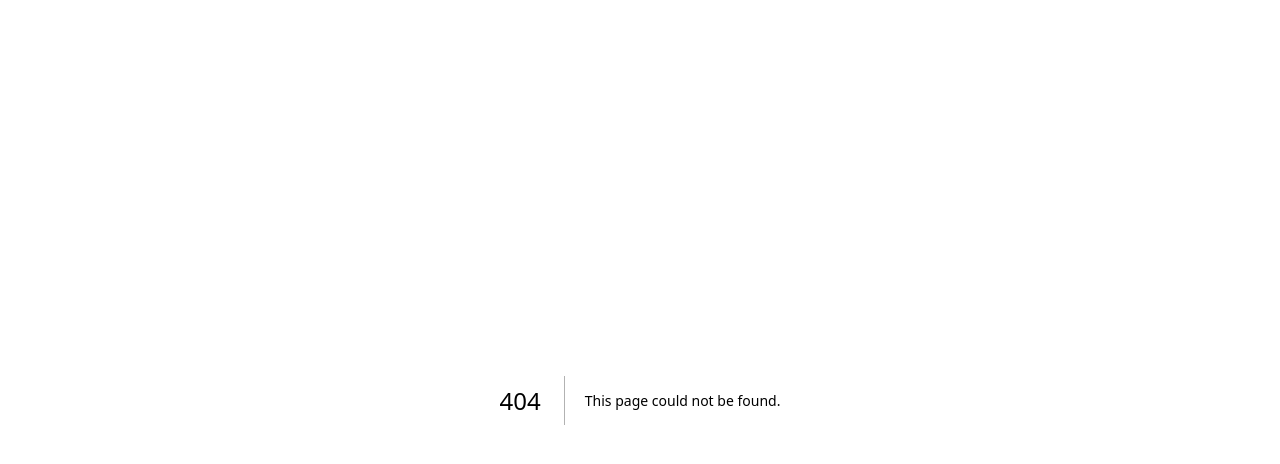
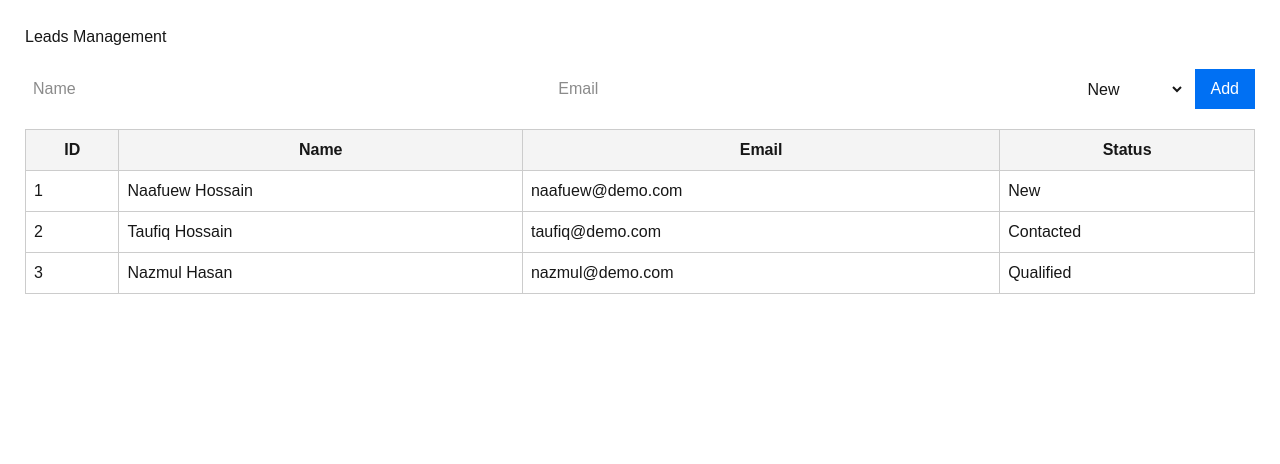
Before and after one commit to hossaintaufiq/CSE327_Project, a Next.js app in the folder CRM/Client(Web)/: page /leads in a window 1280 px wide. Before the commit this address had no page. Shown: the top 464 px of the page. Built offline with nearby package versions, Linux system fonts and the light colour scheme.

Commit message:
Moved LeadsPage into leads folder

```diff
--- /dev/null
+++ b/CRM/Client(Web)/app/leads/page.jsx
@@ -0,0 +1,105 @@
+"use client";
+import React, { useState } from "react";
+
+export default function LeadsPage() {
+  const [leads, setLeads] = useState([
+    { id: 1, name: "Naafuew Hossain", email: "naafuew@demo.com", status: "New" },
+    { id: 2, name: "Taufiq Hossain", email: "taufiq@demo.com", status: "Contacted" },
+    { id: 3, name: "Nazmul Hasan", email: "nazmul@demo.com", status: "Qualified" },
+  ]);
+
+  const [form, setForm] = useState({ name: "", email: "", status: "New" });
+
+  const handleSubmit = (e) => {
+    e.preventDefault();
+
+    if (!form.name || !form.email) {
+      alert("Please enter name and email");
+      return;
+    }
+
+    const newLead = {
+      id: leads.length + 1,
+      ...form,
+    };
+
+    setLeads([...leads, newLead]);
+
+    setForm({ name: "", email: "", status: "New" });
+  };
+
+  return (
+    <div style={{ padding: "25px", fontFamily: "Arial, sans-serif" }}>
+      <h1 style={{ marginBottom: "20px" }}>Leads Management</h1>
+
+      {/* form for adding leads */}
+      <form
+        onSubmit={handleSubmit}
+        style={{
+          display: "flex",
+          gap: "10px",
+          marginBottom: "20px",
+          alignItems: "center",
+        }}
+      >
+        <input
+          type="text"
+          placeholder="Name"
+          value={form.name}
+          onChange={(e) => setForm({ ...form, name: e.target.value })}
+          style={{ padding: "8px", flex: "1" }}
+        />
+        <input
+          type="email"
+          placeholder="Email"
+          value={form.email}
+          onChange={(e) => setForm({ ...form, email: e.target.value })}
+          style={{ padding: "8px", flex: "1" }}
+        />
+        <select
+          value={form.status}
+          onChange={(e) => setForm({ ...form, status: e.target.value })}
+          style={{ padding: "8px" }}
+        >
+          <option>New</option>
+          <option>Contacted</option>
+          <option>Qualified</option>
+        </select>
+        <button
+          type="submit"
+          style={{
+            padding: "8px 16px",
+            backgroundColor: "#0070f3",
+            color: "#fff",
+            border: "none",
+            cursor: "pointer",
+          }}
+        >
+          Add
+        </button>
+      </form>
+
+      {/* leads table */}
+      <table style={{ width: "100%", borderCollapse: "collapse" }}>
+        <thead>
+          <tr style={{ backgroundColor: "#f4f4f4" }}>
+            <th style={{ border: "1px solid #ccc", padding: "8px" }}>ID</th>
+            <th style={{ border: "1px solid #ccc", padding: "8px" }}>Name</th>
+            <th style={{ border: "1px solid #ccc", padding: "8px" }}>Email</th>
+            <th style={{ border: "1px solid #ccc", padding: "8px" }}>Status</th>
+          </tr>
+        </thead>
+        <tbody>
+          {leads.map((lead) => (
+            <tr key={lead.id}>
+              <td style={{ border: "1px solid #ccc", padding: "8px" }}>{lead.id}</td>
+              <td style={{ border: "1px solid #ccc", padding: "8px" }}>{lead.name}</td>
+              <td style={{ border: "1px solid #ccc", padding: "8px" }}>{lead.email}</td>
+              <td style={{ border: "1px solid #ccc", padding: "8px" }}>{lead.status}</td>
+            </tr>
+          ))}
+        </tbody>
+      </table>
+    </div>
+  );
+}
```
